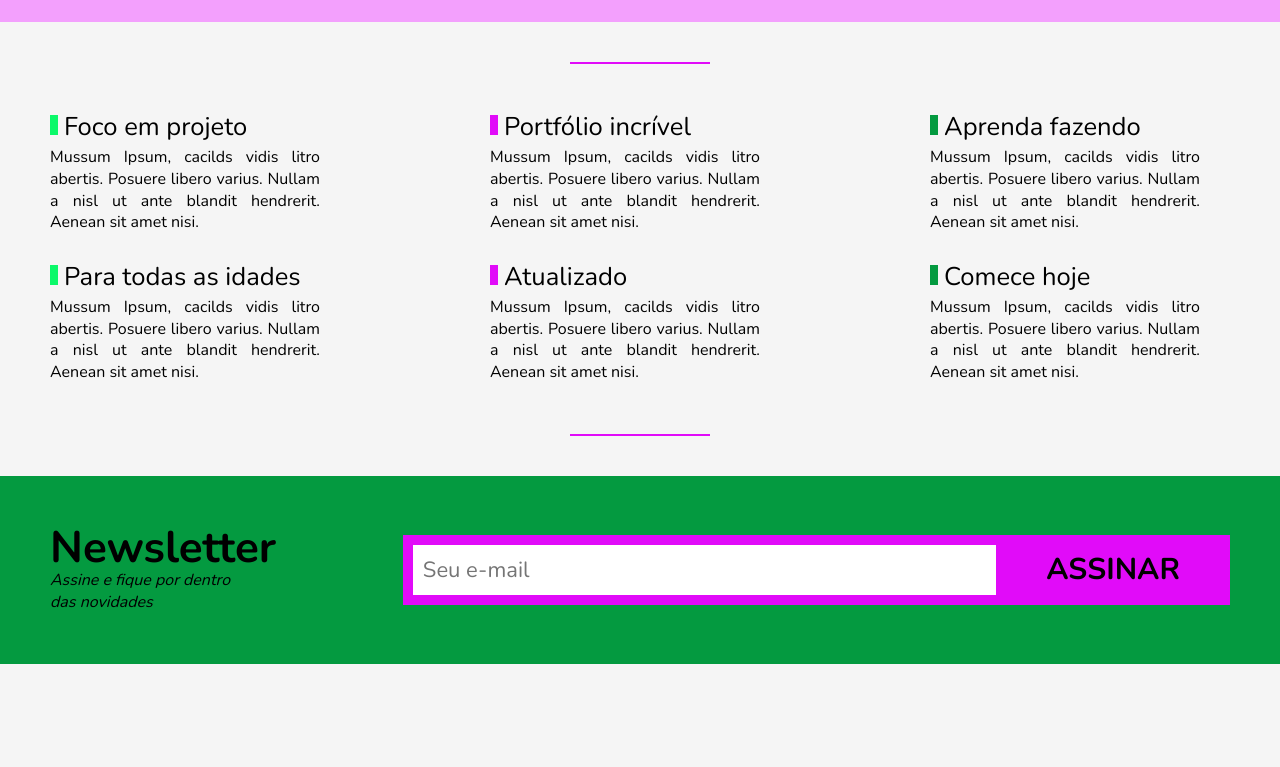
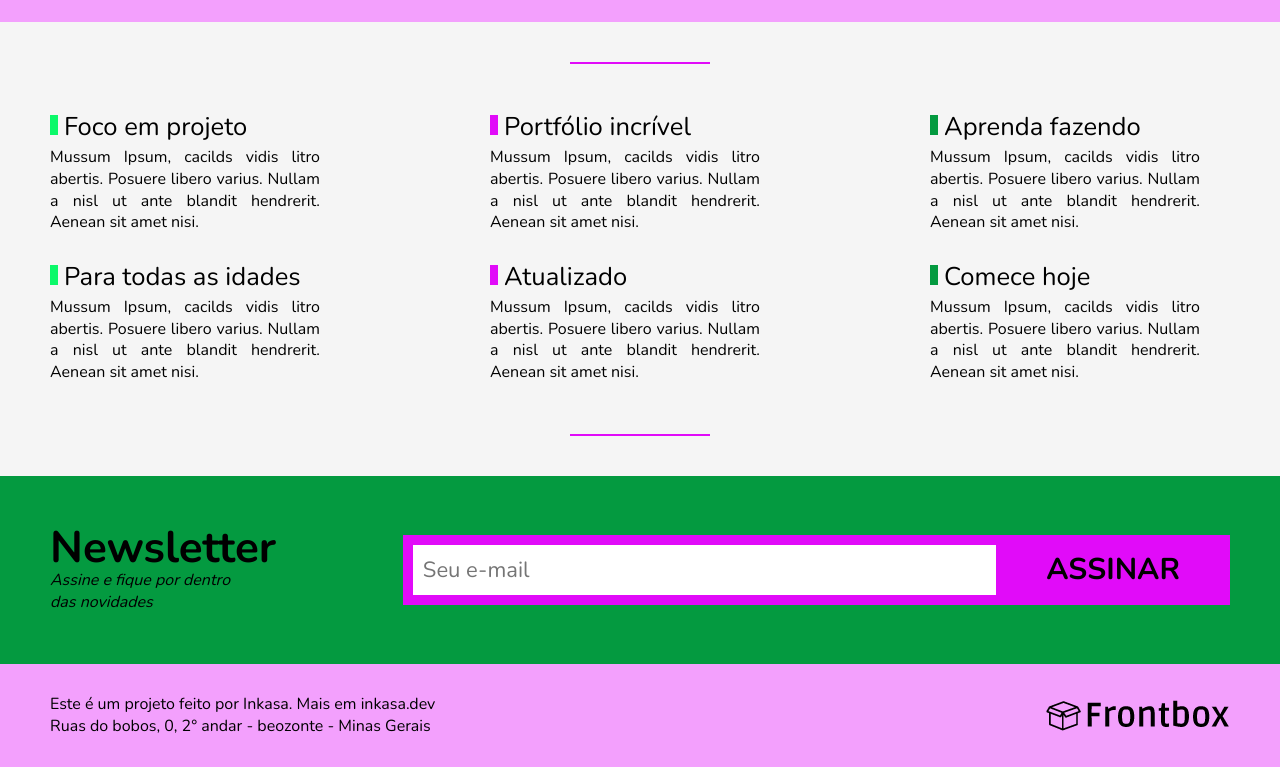
Before and after one commit to Amsterdanvasconcelos/frontbox, a plain HTML site: page index.html in a window 1280 px wide. Shown: the part 1953-2720 px from the top of the page. Before the commit the page ends 2617 px from the top, so only its background shows below. Drawn offline with nearby package versions, Linux system fonts and the light colour scheme.

Commit message:
created and finalized html and css footer

```diff
--- /dev/null
+++ b/assets/css/layout/l-footer.css
@@ -0,0 +1,22 @@
+.l-footer {
+    padding: 20px 0;
+    background-color: var(--clr-pink-light);
+}
+
+.l-footer__content {
+    display: flex;
+    justify-content: space-between;
+    align-items: center;
+    flex-wrap: wrap;
+    gap: 30px;
+
+    padding: 10px;
+    margin: 0 auto;
+    max-width: 1200px;
+}
+
+@media (max-width: 40.625rem) {
+    .l-footer__content {
+        justify-content: space-evenly;
+    }
+}
--- a/index.html
+++ b/index.html
@@ -25,6 +25,7 @@
 	<link rel="stylesheet" href="assets/css/layout/l-plans.css">
 	<link rel="stylesheet" href="assets/css/layout/l-features.css">
 	<link rel="stylesheet" href="assets/css/layout/l-newsletter.css">
+	<link rel="stylesheet" href="assets/css/layout/l-footer.css">
 	<!-- Components -->
 	<link rel="stylesheet" href="assets/css/components/c-navbar.css">
 	<link rel="stylesheet" href="assets/css/components/c-intro.css">
@@ -208,5 +209,15 @@
 
 	</section>
 
+	<footer class="l-footer">
+		<div class="l-footer__content">
+			<p>Este é um projeto feito por Inkasa. Mais em inkasa.dev <br> Ruas do bobos, 0, 2° andar - beozonte - Minas Gerais</p>
+
+			<div class="l-footer__logo">
+				<img src="assets/img/logo.png" alt="Logo Frontbox">
+			</div>
+		</div>
+	</footer>
+
 </body>
 </html>
```
